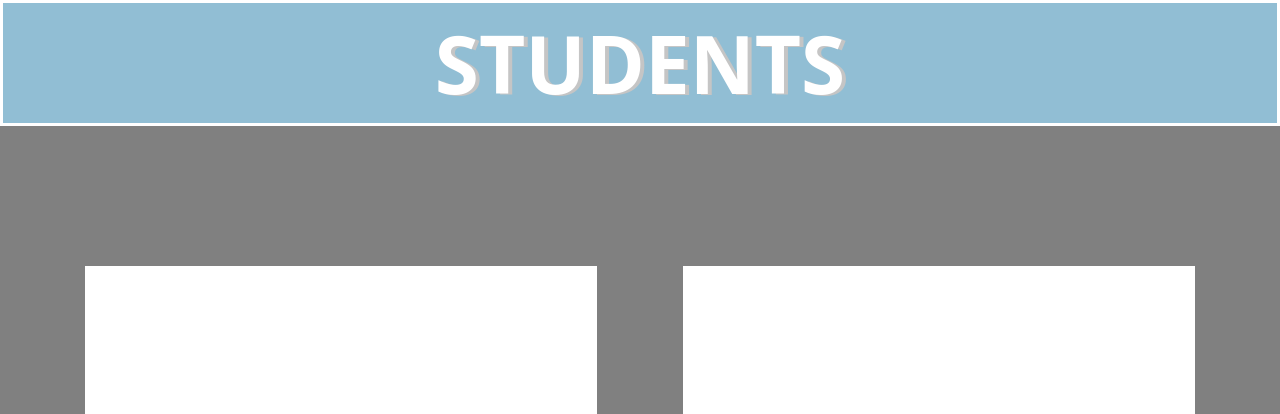
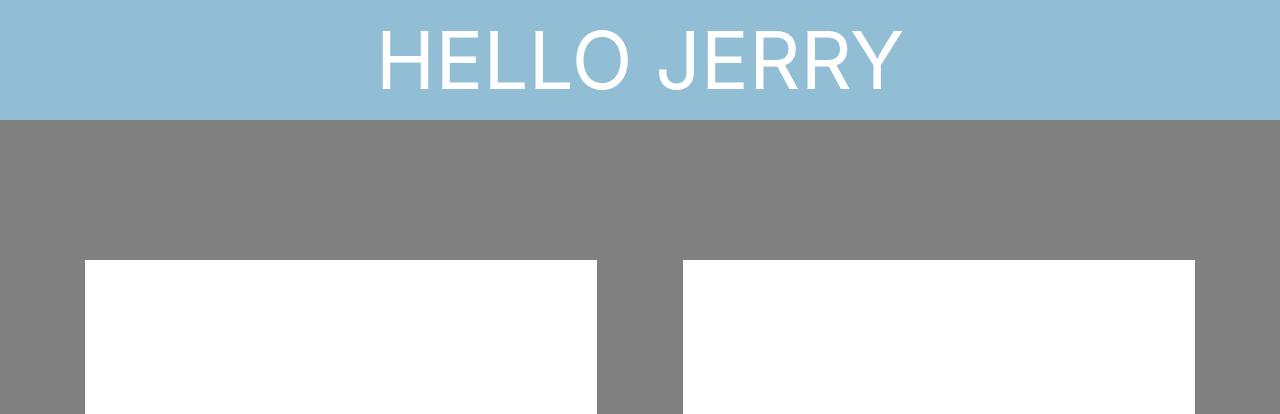
Before and after one commit to aelenia/codefish, a website: page docs/index.html in a window 1280 px wide. Shown: the top 414 px of the page. Drawn offline with Linux system fonts and the light colour scheme.

Commit message:
New header sorry

```diff
--- a/docs/index.html
+++ b/docs/index.html
@@ -8,7 +8,7 @@
   <link rel="stylesheet" href="css/home.css">
 </head>
 <body>
-  <header class="topic">STUDENTS</header>
+  <header>HELLO JERRY</header>
   <main>
   <div class="box">
     <a href="#" class="students">
--- a/src/scss/home.scss
+++ b/src/scss/home.scss
@@ -38,22 +38,9 @@ a {
   }
 }
 
-.topic {
-  font-family: 'Open Sans', sans-serif;
+header {
   background-color: #91BED4;
-  background-size: auto;
   font-size: 80px;
-  text-shadow: 4px 0.5px 0px #c5c5c5;
-  margin: 3px;
-  line-height: 1.5;
-  font-weight: bold;
-  text-transform: uppercase;
+  text-align: center;
   height: 15vh;
-  display: flex;
-  align-items: center;
-  justify-content: center;
-  color: white;
-  xmin-width: 64em;
-  xwidth: 518px;
-  xheight: 320px;
-}
+  color: #FFFFFF; }
```
Also changed, not shown: src/partials/header_calendar.html (+1 -1 lines), src/partials/header_home.html (+1 -1 lines), src/partials/header_students.html (+1 -1 lines), docs/css/home.css.
